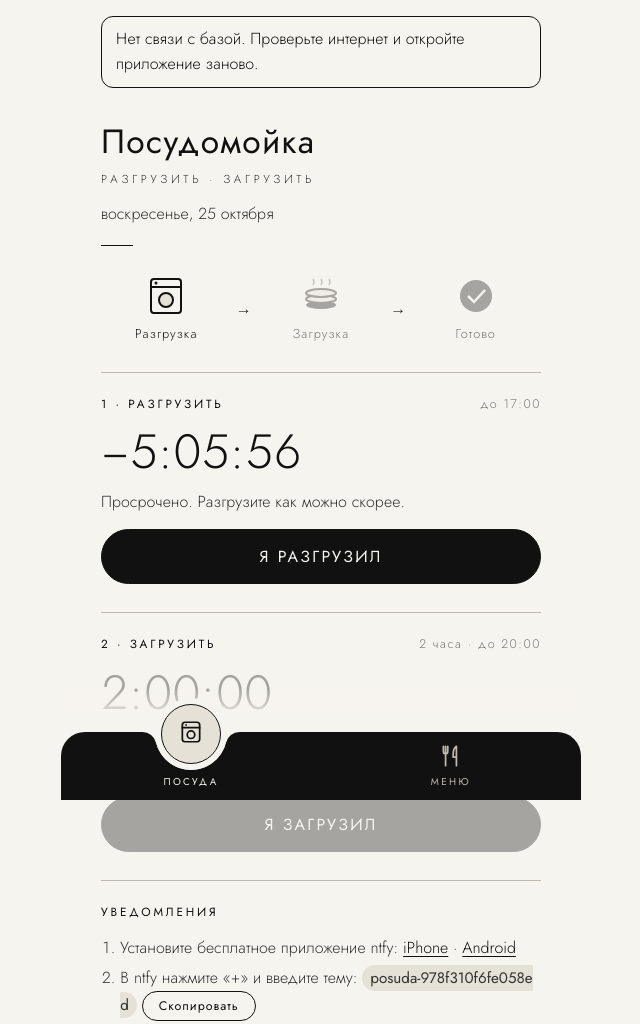
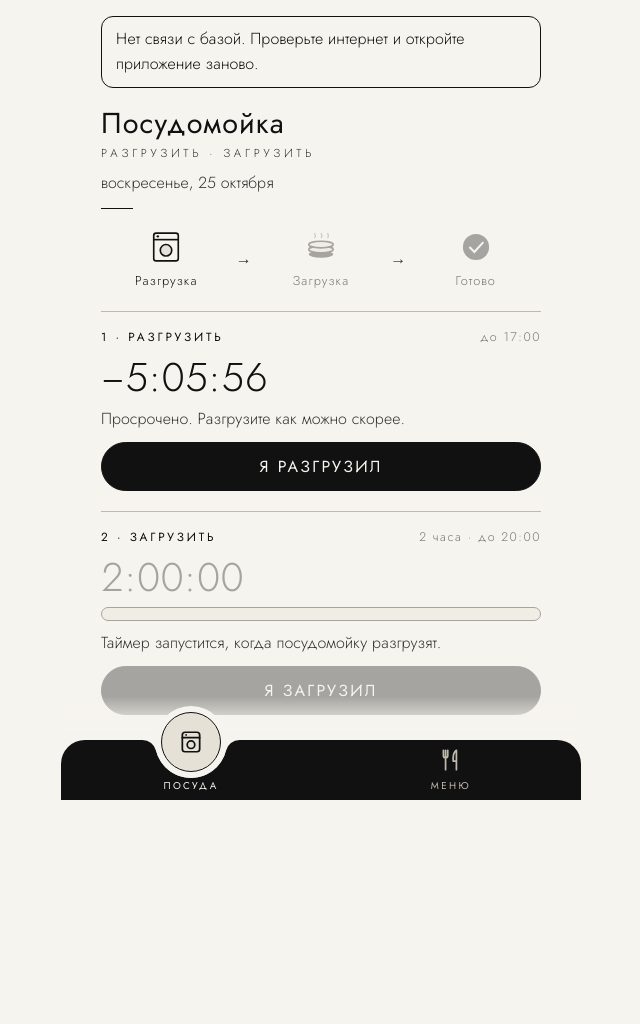
Before and after one commit to fggtf24-cyber/posudomoyka, a plain HTML site: page index.html in a window 1280 px wide. Shown: the top 1024 px of the page, without its empty margins (319-959 px from the left). After the commit the page ends 878 px from the top, so only its background shows below. Drawn offline with Linux system fonts and the light colour scheme.

Commit message:
Компактнее на телефоне, настройка в раскрывающемся блоке
- Меньше отступы, заголовки и высота строк: на экран влезают обе кнопки посудомойки и вся неделя меню
- Нижняя панель ниже, иконка точно в центре круга
- Инструкции по уведомлениям и экрану «Домой» свёрнуты в блок «Настройка»

Co-Authored-By: Claude Opus 5.5 <noreply@anthropic.com>

```diff
--- a/index.html
+++ b/index.html
@@ -21,15 +21,15 @@
 html { background: var(--paper); }
 body { margin: 0; background: var(--paper); color: var(--ink); font: 300 16px/1.55 var(--font);
   padding: env(safe-area-inset-top, 0px) max(20px, env(safe-area-inset-right, 0px)) env(safe-area-inset-bottom, 0px) max(20px, env(safe-area-inset-left, 0px)); }
-main { max-width: 440px; margin: 0 auto; padding-block: 36px 48px; display: grid; gap: 28px; }
+main { max-width: 440px; margin: 0 auto; padding-block: 20px 48px; display: grid; gap: 20px; }
 
-h1 { font-weight: 400; font-size: 2.1rem; line-height: 1.1; letter-spacing: .04em; margin: 0; }
-.sub { font-size: .72rem; letter-spacing: .32em; text-transform: uppercase; color: var(--ink2); margin: 10px 0 0; }
-.date { margin: 14px 0 0; color: var(--ink2); }
-.dash { width: 32px; height: 1px; background: var(--ink); margin-top: 18px; }
+h1 { font-weight: 400; font-size: 1.8rem; line-height: 1.1; letter-spacing: .04em; margin: 0; }
+.sub { font-size: .72rem; letter-spacing: .32em; text-transform: uppercase; color: var(--ink2); margin: 6px 0 0; }
+.date { margin: 8px 0 0; color: var(--ink2); }
+.dash { width: 32px; height: 1px; background: var(--ink); margin-top: 12px; }
 
 .label { font-size: .74rem; font-weight: 400; letter-spacing: .24em; text-transform: uppercase; margin: 0; }
-section { border-top: 1px solid var(--stone); padding-top: 22px; display: grid; gap: 14px; }
+section { border-top: 1px solid var(--stone); padding-top: 16px; display: grid; gap: 10px; }
 section[data-locked] .big, section[data-locked] .gauge { opacity: .35; }
 .row { display: flex; justify-content: space-between; align-items: baseline; gap: 12px; flex-wrap: wrap; }
 .by { font-size: .78rem; letter-spacing: .12em; color: var(--grey); }
@@ -37,21 +37,21 @@ section[data-locked] .big, section[data-locked] .gauge { opacity: .35; }
 .flow { display: grid; grid-template-columns: 1fr auto 1fr auto 1fr; align-items: center; text-align: center; gap: 4px; }
 .flow figure { margin: 0; display: grid; justify-items: center; gap: 6px; font-size: .8rem; letter-spacing: .08em; color: var(--grey); }
 .flow figure.on { color: var(--ink); }
-.flow svg { width: 44px; height: 44px; }
+.flow svg { width: 36px; height: 36px; }
 .flow figure:not(.on) svg { opacity: .35; }
 .arrow { color: var(--ink2); }
 
-.big { font-size: 3rem; font-weight: 300; line-height: 1; letter-spacing: .02em; font-variant-numeric: tabular-nums; }
+.big { font-size: 2.5rem; font-weight: 300; line-height: 1; letter-spacing: .02em; font-variant-numeric: tabular-nums; }
 .note { margin: 0; color: var(--ink2); }
 .gauge { height: 14px; border: 1.5px solid var(--ink); border-radius: 99px; background: var(--sand); overflow: hidden; }
 .gauge i { display: block; height: 100%; width: 0; background: var(--ink); border-radius: 99px; transition: width .4s; }
 .pill { justify-self: start; font-size: .78rem; letter-spacing: .08em; padding: 3px 14px; border: 1px solid var(--ink); border-radius: 99px; }
 .pill.late { background: var(--ink); color: var(--paper); }
 
-button { font: 400 1rem var(--font); letter-spacing: .14em; text-transform: uppercase; border-radius: 99px; padding: 15px 18px; cursor: pointer;
+button { font: 400 1rem var(--font); letter-spacing: .14em; text-transform: uppercase; border-radius: 99px; padding: 12px 18px; cursor: pointer;
   background: var(--ink); color: var(--paper); border: 1.5px solid var(--ink); }
 button:disabled { opacity: .35; cursor: not-allowed; }
-button.ghost { background: none; color: var(--ink); padding: 11px 18px; font-size: .82rem; }
+button.ghost { background: none; color: var(--ink); padding: 8px 18px; font-size: .82rem; }
 button.chip { background: none; color: var(--ink); padding: 5px 16px; font-size: .78rem; letter-spacing: .08em; text-transform: none; }
 button:focus-visible, a:focus-visible { outline: 2px solid var(--ink); outline-offset: 3px; }
 a { color: var(--ink); text-underline-offset: 3px; }
@@ -60,16 +60,21 @@ code { font: 400 .95rem var(--font); background: var(--sand); padding: 2px 8px;
 #msg { margin: 0; padding: 10px 14px; border: 1px solid var(--ink); border-radius: 12px; }
 
 .week { display: grid; }
-.day { display: grid; grid-template-columns: 3em 1fr; align-items: center; gap: 12px; padding: 7px 0; border-bottom: 1px solid var(--sand); }
+.day { display: grid; grid-template-columns: 2.4em 1fr; align-items: center; gap: 10px; padding: 4px 0; border-bottom: 1px solid var(--sand); }
 .day:last-child { border-bottom: 0; }
 .day label { font-size: .78rem; letter-spacing: .2em; text-transform: uppercase; color: var(--grey); }
 .day.today label { color: var(--ink); font-weight: 500; }
-select, input { font: 300 1rem var(--font); color: var(--ink); background: var(--paper); border: 1px solid var(--stone); border-radius: 99px; padding: 8px 14px; width: 100%; min-width: 0; }
+select, input { font: 300 1rem var(--font); color: var(--ink); background: var(--paper); border: 1px solid var(--stone); border-radius: 99px; padding: 6px 12px; width: 100%; min-width: 0; }
 .day.today select { border-color: var(--ink); }
 select:focus-visible, input:focus-visible, summary:focus-visible { outline: 2px solid var(--ink); outline-offset: 2px; }
 summary { cursor: pointer; }
+.setup summary { display: flex; justify-content: space-between; list-style: none; }
+.setup summary::-webkit-details-marker { display: none; }
+.setup summary::after { content: "+"; font-size: 1.1rem; line-height: 1; letter-spacing: 0; }
+.setup[open] summary::after { content: "−"; }
+.setup .by { margin: 16px 0 6px; }
 .add { display: flex; gap: 8px; margin-top: 12px; }
-.chips { display: flex; flex-wrap: wrap; gap: 8px; margin-top: 12px; }
+.chips { display: flex; flex-wrap: wrap; gap: 6px; margin-top: 12px; }
 .chips span { display: inline-flex; align-items: center; padding: 3px 2px 3px 14px; border: 1px solid var(--stone); border-radius: 99px; font-size: .9rem; }
 .chips button { background: none; border: 0; color: var(--grey); padding: 0 10px; font-size: 1rem; letter-spacing: 0; }
 .day .chips { margin-top: 0; align-items: center; }
@@ -87,8 +92,8 @@ button.linkbtn { background: none; border: 0; padding: 0; font: inherit; letter-
 #msg { max-width: 440px; margin: 16px auto 0; }
 
 /* Нижняя панель: чернильная полоса, активная вкладка поднята в круг цвета песка в вырезе цвета бумаги */
-:root { --bar-h: 68px; --ease: cubic-bezier(.3, .7, .3, 1); }
-main { padding-bottom: calc(var(--bar-h) + 56px); }
+:root { --bar-h: 60px; --ease: cubic-bezier(.3, .7, .3, 1); }
+main { padding-bottom: calc(var(--bar-h) + 48px); }
 .tabbar { position: fixed; left: 0; right: 0; bottom: 0; z-index: 10; max-width: 520px; margin: 0 auto; display: flex;
   height: calc(var(--bar-h) + env(safe-area-inset-bottom, 0px)); padding-bottom: env(safe-area-inset-bottom, 0px);
   background: var(--ink); border-radius: 24px 24px 0 0; }
@@ -97,7 +102,7 @@ main { padding-bottom: calc(var(--bar-h) + 56px); }
 .tab svg { width: 26px; height: 26px; fill: none; stroke: currentColor; stroke-width: 1.6; stroke-linecap: round; stroke-linejoin: round;
   transition: transform .35s var(--ease); }
 .tab[aria-selected="true"] { color: var(--paper); }
-.tab[aria-selected="true"] svg { color: var(--ink); transform: translateY(-24px); }
+.tab[aria-selected="true"] svg { color: var(--ink); transform: translateY(-18px); }
 .tab:focus-visible { outline: none; }
 .tab:focus-visible span { text-decoration: underline; text-underline-offset: 4px; }
 /* содержимое растворяется над панелью и не лезет под поднятую кнопку */
@@ -147,19 +152,19 @@ main { padding-bottom: calc(var(--bar-h) + 56px); }
   </section>
 
   <section>
-    <p class="label">Уведомления</p>
+    <details class="setup">
+    <summary class="label">Настройка</summary>
+    <p class="by">Уведомления</p>
     <ol>
       <li>Установите бесплатное приложение ntfy: <a href="https://apps.apple.com/app/ntfy/id1625396347" target="_blank" rel="noopener">iPhone</a> · <a href="https://play.google.com/store/apps/details?id=io.heckel.ntfy" target="_blank" rel="noopener">Android</a></li>
       <li>В ntfy нажмите «+» и введите тему: <code id="topic"></code> <button class="chip" id="copy">Скопировать</button></li>
     </ol>
-  </section>
-
-  <section>
-    <p class="label">На экран «Домой»</p>
+    <p class="by">На экран «Домой»</p>
     <ol>
       <li>iPhone, Safari: «Поделиться» → «На экран „Домой"».</li>
       <li>Android, Chrome: меню ⋮ → «Добавить на главный экран».</li>
     </ol>
+    </details>
   </section>
 </main>
 
```
